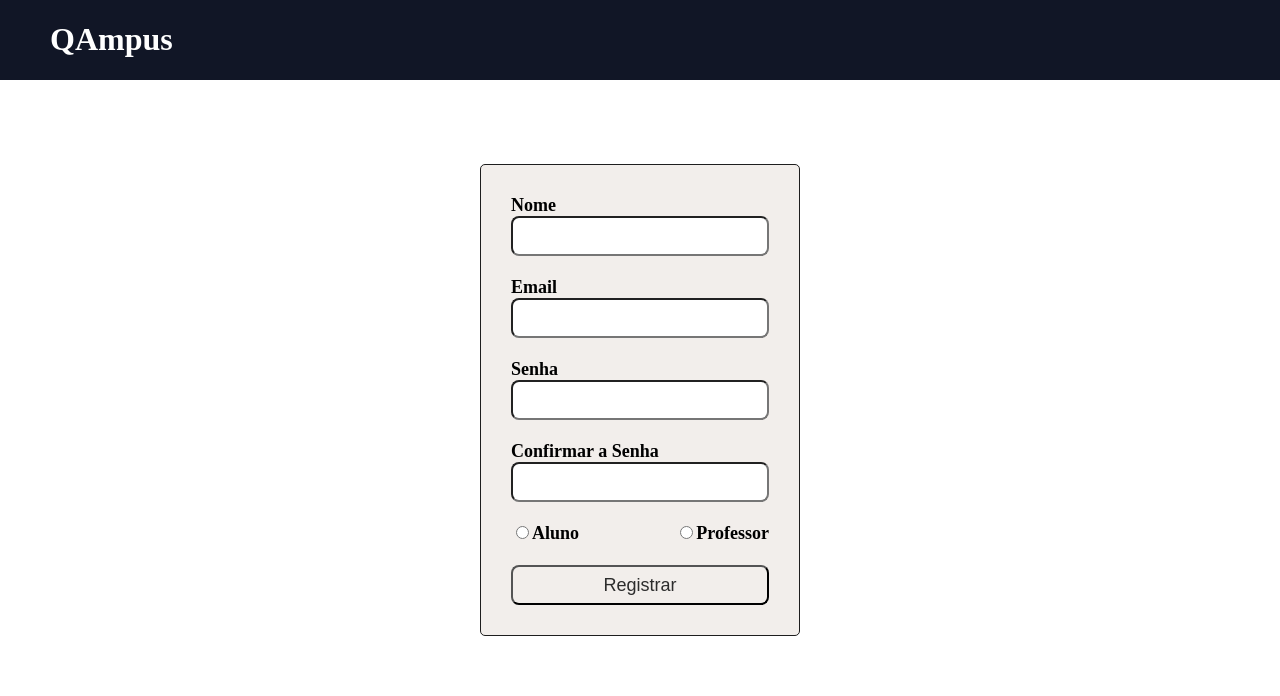
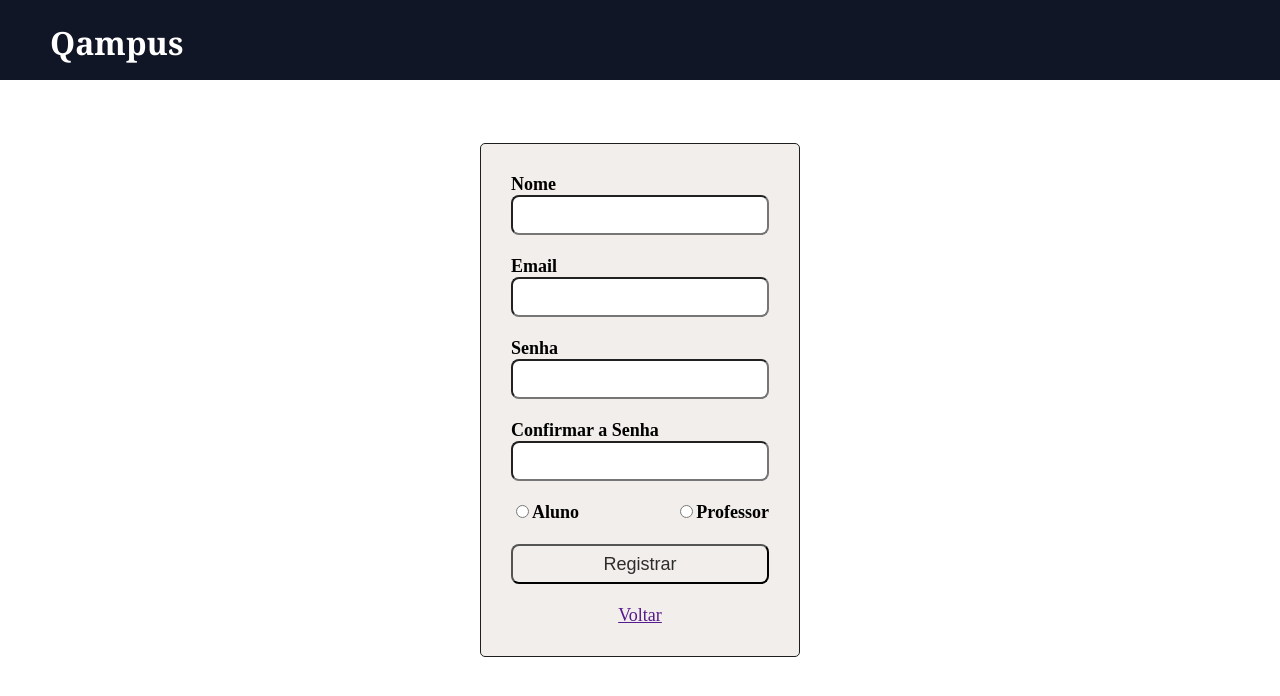
Before and after one commit to DivBruno/qampus-app, an Angular app in the folder frontend/frontend-qampus-app/: page /registrar in a window 1280 px wide. Shown: the top 696 px of the page. Built offline with nearby package versions, Linux system fonts and the light colour scheme.

Commit message:
fix(auth): integrando as telas entre si
Criando a integração entre as telas login e register e colocando o componente logout na pasta correta

```diff
--- a/frontend/frontend-qampus-app/src/app/app.routes.ts
+++ b/frontend/frontend-qampus-app/src/app/app.routes.ts
@@ -1,8 +1,9 @@
 import { Routes } from '@angular/router';
 import { Login } from './auth/login/login';
-import { Logout } from './logout/logout';
+import { Logout } from './auth/logout/logout';
 import { Register } from './auth/register/register';
 import { Unauthorized } from './auth/unauthorized/unauthorized';
+import { authGuard } from './auth/auth-guard';
 
 export const routes: Routes = [
   {
@@ -11,7 +12,8 @@ export const routes: Routes = [
   },
   {
     path: 'logout',
-    component: Logout
+    component: Logout,
+    canActivate: [authGuard],
   },
   {
     path: 'registrar',
@@ -20,5 +22,10 @@ export const routes: Routes = [
   {
     path: 'unauthorized',
     component: Unauthorized
+  },
+  {
+    path: '',
+    redirectTo: 'login',
+    pathMatch: 'full'
   }
 ];
--- a/frontend/frontend-qampus-app/src/app/auth/login/login.html
+++ b/frontend/frontend-qampus-app/src/app/auth/login/login.html
@@ -37,7 +37,7 @@
 
       <div class="login-links">
         <a href="#">Esqueceu a senha?</a>
-        <a href="#">Registrar-se</a>
+        <a (click)="goTo('registrar')" style="cursor: pointer;">Registrar-se</a>
       </div>
 
     </form>
--- a/frontend/frontend-qampus-app/src/app/auth/login/login.ts
+++ b/frontend/frontend-qampus-app/src/app/auth/login/login.ts
@@ -1,6 +1,7 @@
 import { Component } from '@angular/core';
 import { FormsModule } from '@angular/forms';
 import { AuthService } from '../auth-service';
+import { Router } from '@angular/router';
 
 @Component({
   selector: 'app-login',
@@ -9,14 +10,20 @@ import { AuthService } from '../auth-service';
   styleUrl: './login.css',
 })
 export class Login {
-
   email = '';
   password = '';
 
-  constructor(private authService: AuthService) {}
+  constructor(
+    private authService: AuthService,
+    private router: Router
+  ) {}
 
   async onSubmit() {
+    localStorage.setItem('token', "a");
     console.log('Email:', this.email);
     console.log('Senha:', this.password);
   }
+  goTo(rota: string){
+    this.router.navigate([rota]);
+  }
 }
--- a/frontend/frontend-qampus-app/src/app/logout/logout.ts
+++ b/frontend/frontend-qampus-app/src/app/auth/logout/logout.ts
@@ -1,6 +1,6 @@
 import { Component } from '@angular/core';
 import { Router } from '@angular/router';
-import { AuthService } from '../auth/auth-service';
+import { AuthService } from '../../auth/auth-service';
 
 @Component({
   selector: 'app-logout',
--- a/frontend/frontend-qampus-app/src/app/auth/register/register.css
+++ b/frontend/frontend-qampus-app/src/app/auth/register/register.css
@@ -18,6 +18,7 @@
     position: fixed;
     height: 80px;
     z-index: 10;
+    font-family: Georgia, 'Times New Roman', serif;
 }
 .container{
     background-color: #F2EEEB;
--- a/frontend/frontend-qampus-app/src/app/auth/register/register.html
+++ b/frontend/frontend-qampus-app/src/app/auth/register/register.html
@@ -1,6 +1,6 @@
 <div class="main-div">
     <header class="header">
-        <h1 style="padding-left: 50px;">QAmpus</h1>
+        <h1 style="padding-left: 50px;">Qampus</h1>
     </header>
     <div class="container">
         <form [formGroup]="registerForm" style="display: flex; flex-direction: column;" (ngSubmit)="submit()">
@@ -50,5 +50,9 @@
             <br>
             <button type="submit" class="button">Registrar</button>
         </form>
+        <br>
+        <div style="display: flex; justify-content: center; align-items: center;">
+            <a (click)="goTo('login')" href="">Voltar</a>
+        </div>
     </div>
 </div>
--- a/frontend/frontend-qampus-app/src/app/auth/register/register.ts
+++ b/frontend/frontend-qampus-app/src/app/auth/register/register.ts
@@ -3,6 +3,7 @@ import { FormControl, FormGroup, Validators } from '@angular/forms';
 import { ReactiveFormsModule } from '@angular/forms';
 import { User } from '../user';
 import { AuthService } from '../auth-service';
+import { Router } from '@angular/router';
 
 @Component({
   selector: 'app-register',
@@ -12,7 +13,8 @@ import { AuthService } from '../auth-service';
 })
 export class Register {
   constructor(
-    private authService: AuthService
+    private authService: AuthService,
+    private router: Router
   ){}
   submitClicked: boolean = false;
   registerForm = new FormGroup({
@@ -22,7 +24,9 @@ export class Register {
     confirmPassword: new FormControl('', Validators.required),
     role: new FormControl('', Validators.required)
   })
-
+  goTo(rota: string){
+    this.router.navigate([rota])
+  }
   submit(){
     this.submitClicked = true;
     if(this.registerForm.valid){
```
Also changed, not shown: frontend/frontend-qampus-app/src/app/auth/logout/logout.css (renamed from frontend/frontend-qampus-app/src/app/logout/logout.css), frontend/frontend-qampus-app/src/app/auth/logout/logout.html (renamed from frontend/frontend-qampus-app/src/app/logout/logout.html), 1 other file (tests, documents, lock files or other folders).
